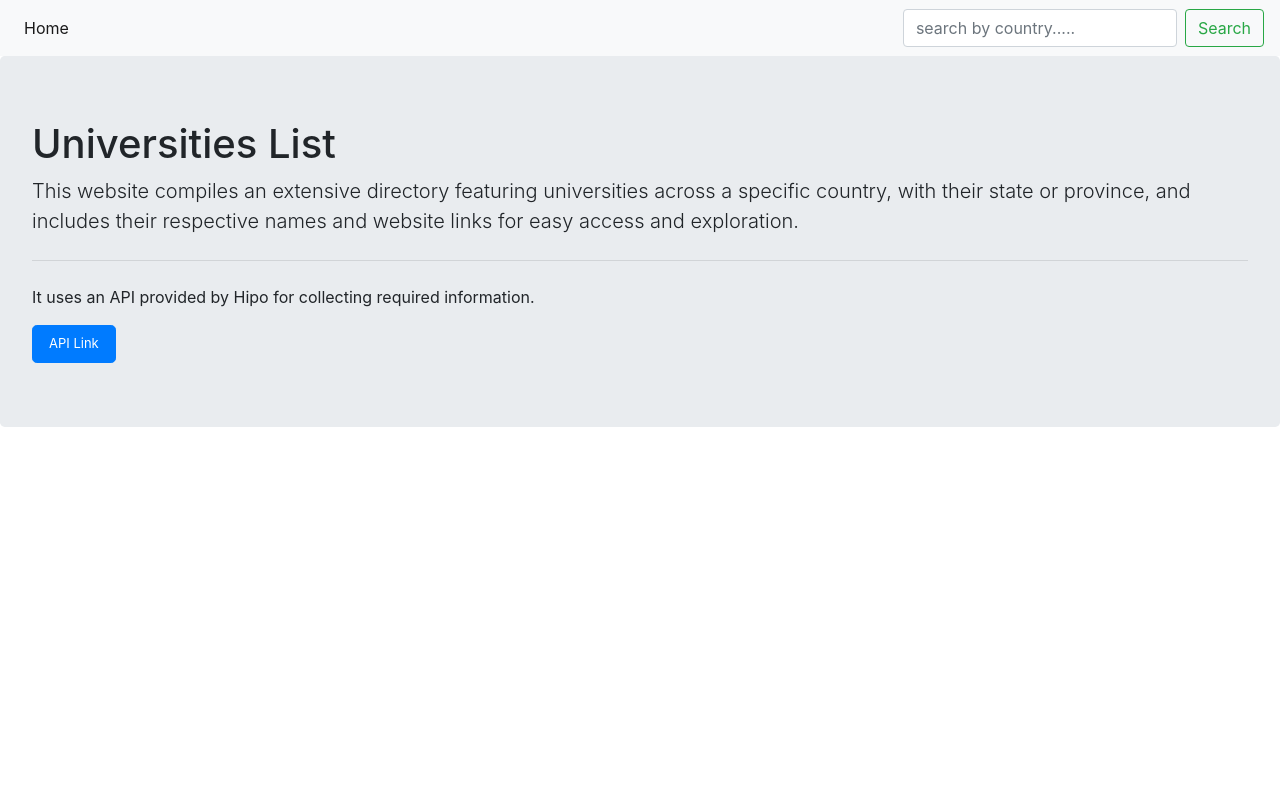
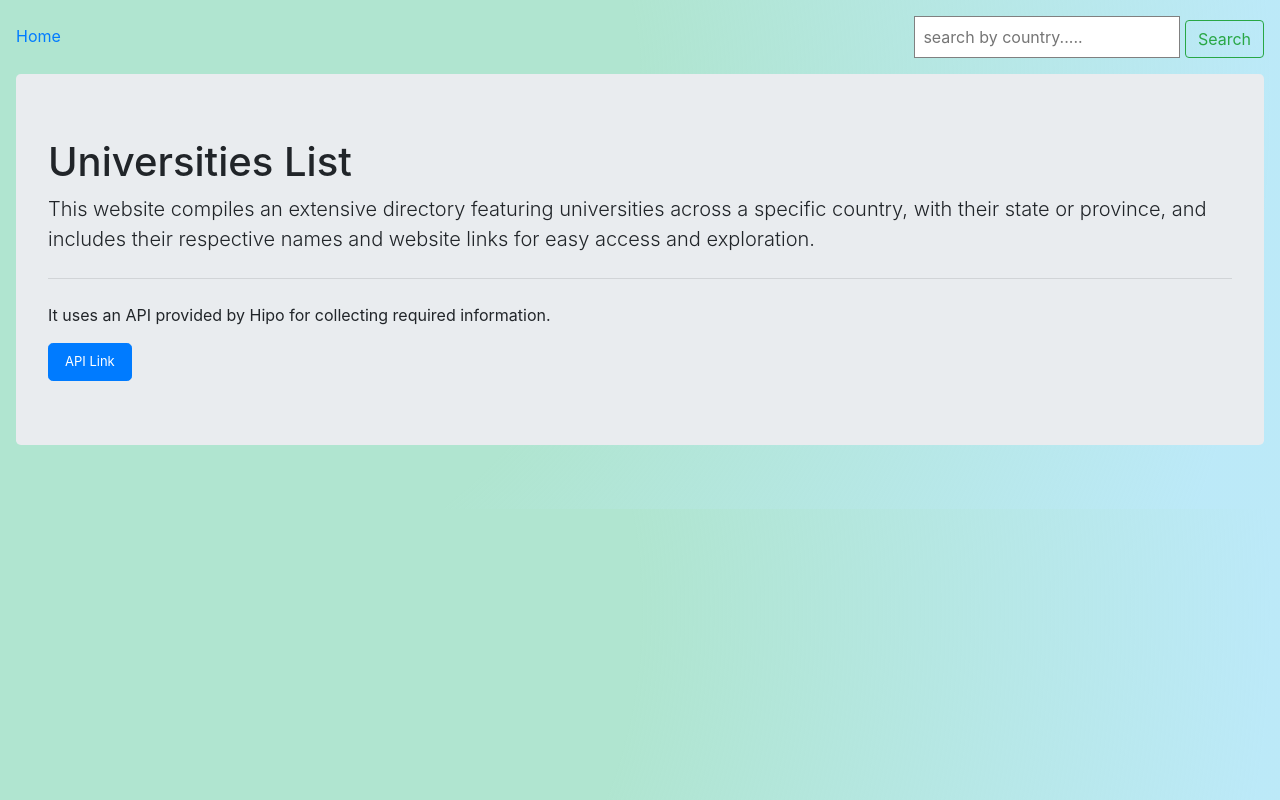
Before and after one commit to aditya-jnu/University_List, a plain HTML site: page index.html in a window 1280 px wide. Drawn offline with nearby package versions, Linux system fonts and the light colour scheme.

Commit message:
updated index.html + style.css

```diff
--- a/index.html
+++ b/index.html
@@ -11,20 +11,19 @@
 </head>
 
 <body>
-    <nav class="navbar navbar-expand-lg navbar-light bg-light">
-        <div class="collapse navbar-collapse" id="navbarSupportedContent">
+<div class=" top">
   <ul class="navbar-nav mr-auto">
     <li class="nav-item active">
-              <a class="nav-link" type="button" href="#" onclick="clearList()" >Home </a>
+        <a class="nav-link" type="button" href="#" onclick="clearList() " >Home </a>
     </li>
   </ul>
-          <form class="form-inline my-2 my-lg-0">
-            <input class="form-control mr-sm-2" type="search" placeholder="search by country....." aria-label="Search" id="myInput">
+
+  <form>
+    <label for="myInput"></label>
+    <input  type="search" placeholder="search by country....."  id="myInput" ">
     <button class="btn btn-outline-success my-2 my-sm-0" type="submit" onclick="getValue(event)">Search</button>
   </form>
 </div>
-    </nav>
-
 
 
 <div class="contain">
--- a/style.css
+++ b/style.css
@@ -2,6 +2,20 @@
     padding: 0;
     margin: 0;
     box-sizing: border-box;
+}
+body{
+    padding: 1rem;
+    display: flex;
+    flex-direction: column;
+    gap: 1em;
+    background-image: radial-gradient( circle farthest-corner at 10% 20%,  rgba(176,229,208,1) 42%, rgba(92,202,238,0.41) 93.6% );
+}
+.top{
+    display: flex;
+}
+#myInput{
+    border: 1px solid grey;
+    padding: 0.5em;
 }
 .container{
     width: 100vw;
```
Lines whose indentation alone changed are shown as unchanged.
